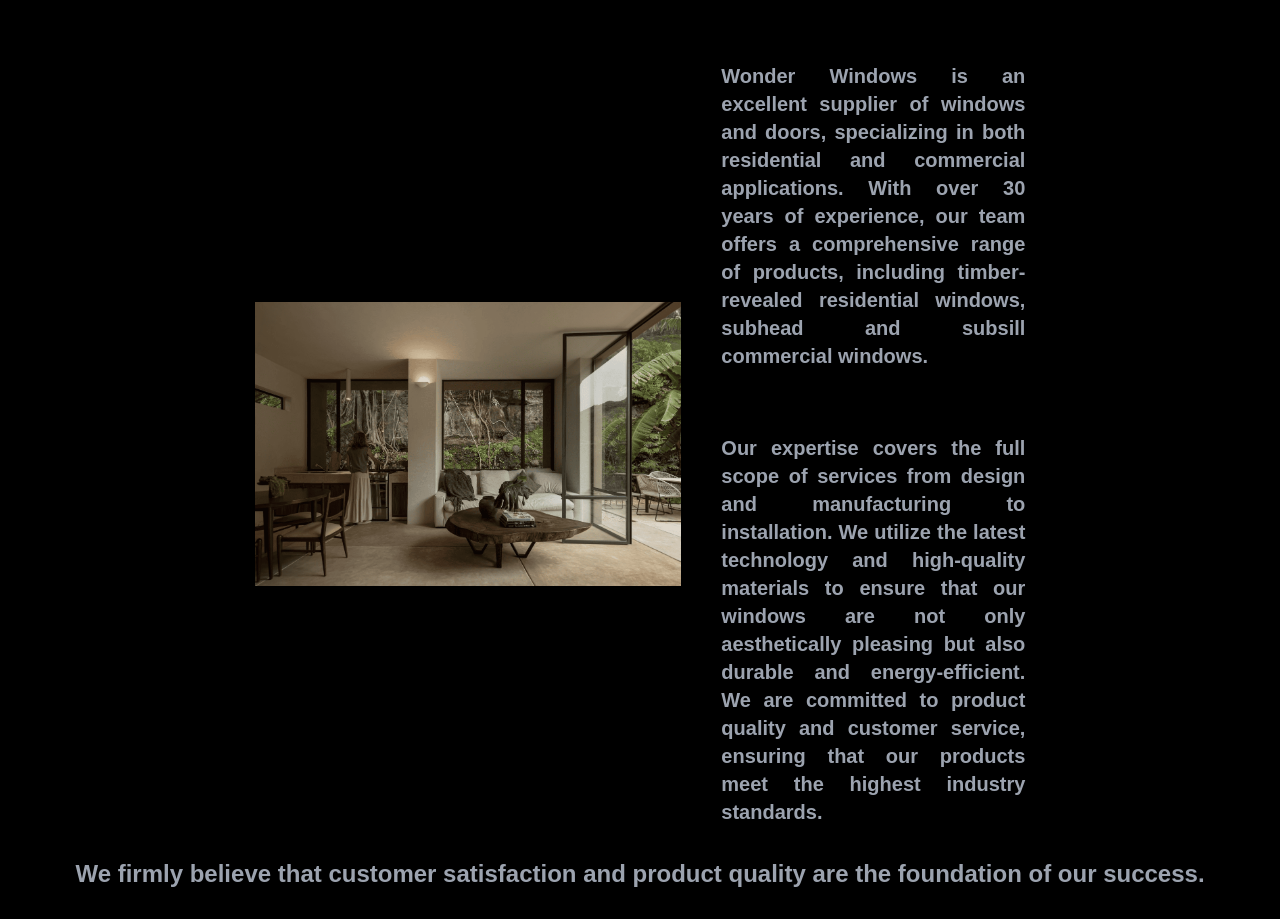
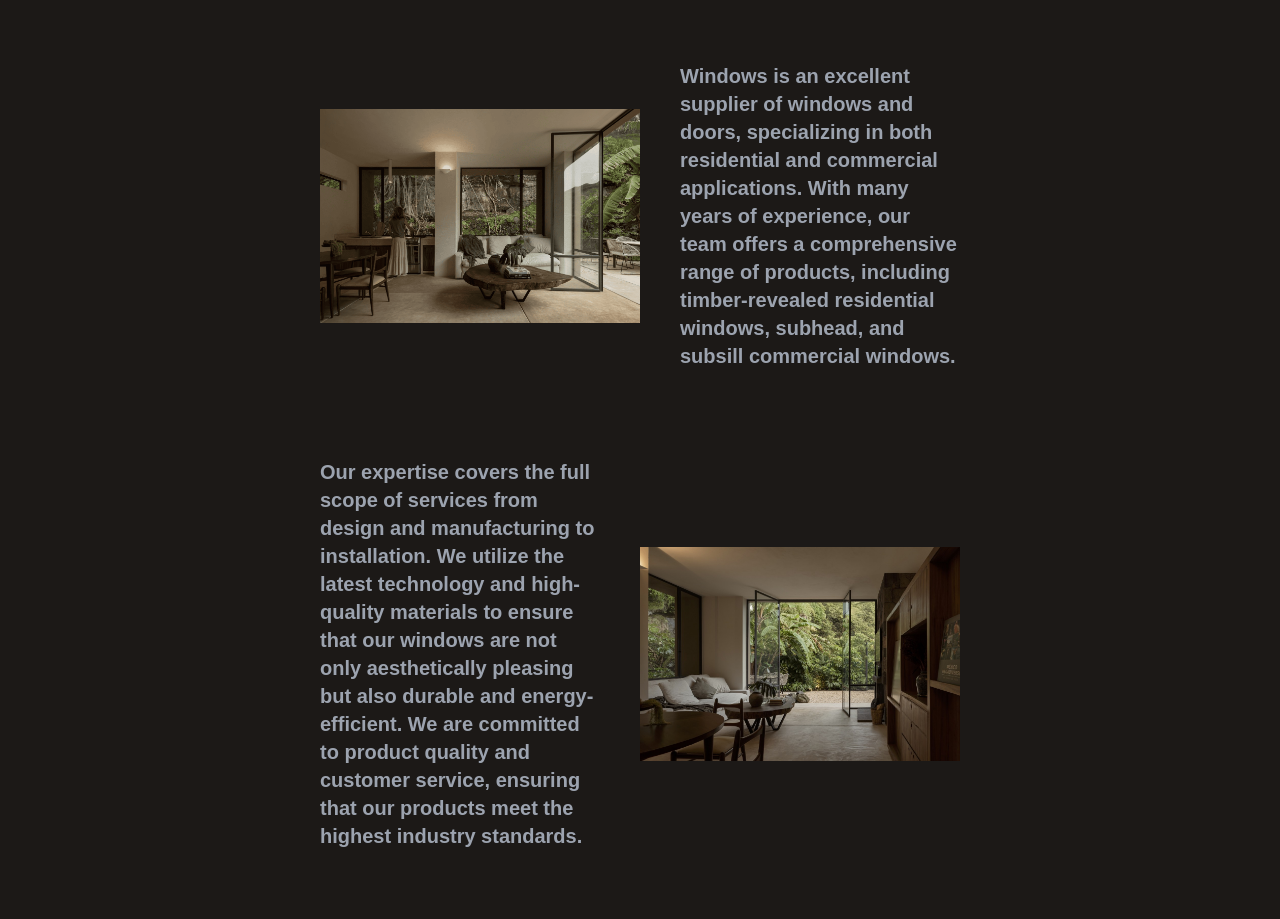
Before and after one commit to Jasonwaaa/WonderWindows, a website: page src/About.html in a window 1280 px wide. Shown: the part 386-1305 px from the top of the page. Drawn offline with nearby package versions, Linux system fonts and the light colour scheme.

Commit message:
refactor About, Products, and index pages; enhance layout and styling for better user experience

```diff
--- a/src/About.html
+++ b/src/About.html
@@ -7,8 +7,8 @@
         <link rel="stylesheet" href="https://cdnjs.cloudflare.com/ajax/libs/animate.css/4.1.1/animate.min.css" />
         <link href="./output.css" rel="stylesheet">
     </head>
-<body>
-    <section class="Navigation w-full bg-black flex center font-mono text-white fixed top-0 ">
+<body class="bg-stone-900">
+    <section class="Navigation w-full bg-black bg-opacity-60 flex center font-mono text-white fixed top-0 ">
         <nav class="w-10/12 h-16 mx-auto flex items-center">
             <div class="w-12 h-12 items-start">
                 <a href="#"><img src="./asset/img/logo.png" alt=""></a>
@@ -35,7 +35,7 @@
                 <li class="px-4 py-1 cursor-pointer hover:bg-neutral-400 text-center"><a href="./index.html">Home</a></li>
                 <li class="px-4 py-1 cursor-pointer hover:bg-neutral-400 text-center"><a href="./About.html">About</a></li>
                 <li class="px-4 py-1 cursor-pointer hover:bg-neutral-400 text-center"><a href="./Products.html">Products</a></li>
-                <li class="px-4 py-1 cursor-pointer hover:bg-neutral-400 text-center"><a href="./Projects.html">project</a></li>
+                <li class="px-4 py-1 cursor-pointer hover:bg-neutral-400 text-center"><a href="./Projects.html">Project</a></li>
                 <li class="px-4 py-1 cursor-pointer hover:bg-neutral-400 text-center"><a href="./index.html#Contact">Contact</a></li>
             </ul>
         </div>
@@ -51,26 +51,32 @@
         </div>
     </section>
 
-    <main class=" bg-black text-xl py-8 ">
-        <section class="flex items-center justify-center bg-black bg-opacity-60 gap-6 ">
-            <img class='w-full lg:w-4/12 hidden md:block md:w-6/12' src="./asset/img/banner1.png" alt="Beautiful-Windows">
-            <div class="about lg:w-3/12 pl-4 ">
-                <p class="w-full text-justify py-8 text-gray-400 font-semibold">
-                    Wonder Windows is an excellent supplier of windows and doors, specializing in both residential and commercial applications. With over 30 years of experience, our team offers a comprehensive range of products, including timber-revealed residential windows, subhead and subsill commercial windows.
+    <main class=" text-xl py-8 ">
+        <section class="flex flex-col justify-center items-center gap-6 ">
+
+            <div class="flex justify-center items-center md:w-10/12 lg:w-8/12 xl:w-6/12 gap-10 ">
+                <img class=' hidden md:block md:w-6/12' src="./asset/img/banner1.png" alt="Beautiful-Windows">
+                <p class="w-10/12 md:w-6/12 text-left py-8 text-gray-400 font-semibold">
+                    Windows is an excellent supplier of windows and doors, specializing in both residential and commercial applications. With many years of experience, our team offers a comprehensive range of products, including timber-revealed residential windows, subhead, and subsill commercial windows.
                 </p>
-                <p class="w-full text-justify py-8 text-gray-400 font-semibold">
+
+            </div>
+
+            <div class="flex justify-center md:flex-row-reverse items-center md:w-10/12 lg:w-8/12 xl:w-6/12 gap-10 ">
+                <img class=' hidden md:block md:w-6/12' src="./asset/img/main.jpg" alt="Beautiful-Windows">
+                <p class="w-10/12  md:w-6/12 text-left py-8 text-gray-400 font-semibold te">
                     Our expertise covers the full scope of services from design and manufacturing to installation. We utilize the latest technology and high-quality materials to ensure that our windows are not only aesthetically pleasing but also durable and energy-efficient. We are committed to product quality and customer service, ensuring that our products meet the highest industry standards.
                 </p>
 
             </div>
+
         </section>
 
-        <section class="flex items-center justify-center bg-black bg-opacity-60 gap-6">
-                <p class="w-full text-justify text-2xl md:text-center text-gray-400 font-semibold">
+        <section class="flex items-center justify-center gap-6 py-10">
+                <p class="w-10/12 text-left text-2xl md:text-center text-gray-400 font-semibold">
                     We firmly believe that customer satisfaction and product quality are the foundation of our success.
                 </p>
         </section>
-
     </main>
 
     <footer id="footer" class="bg-stone-800 h-auto xl:h-275 text-gray-300">
```
Also changed, not shown: src/Products.html (+1 -1 lines), src/index.html (+4 -4 lines), src/output.css.
